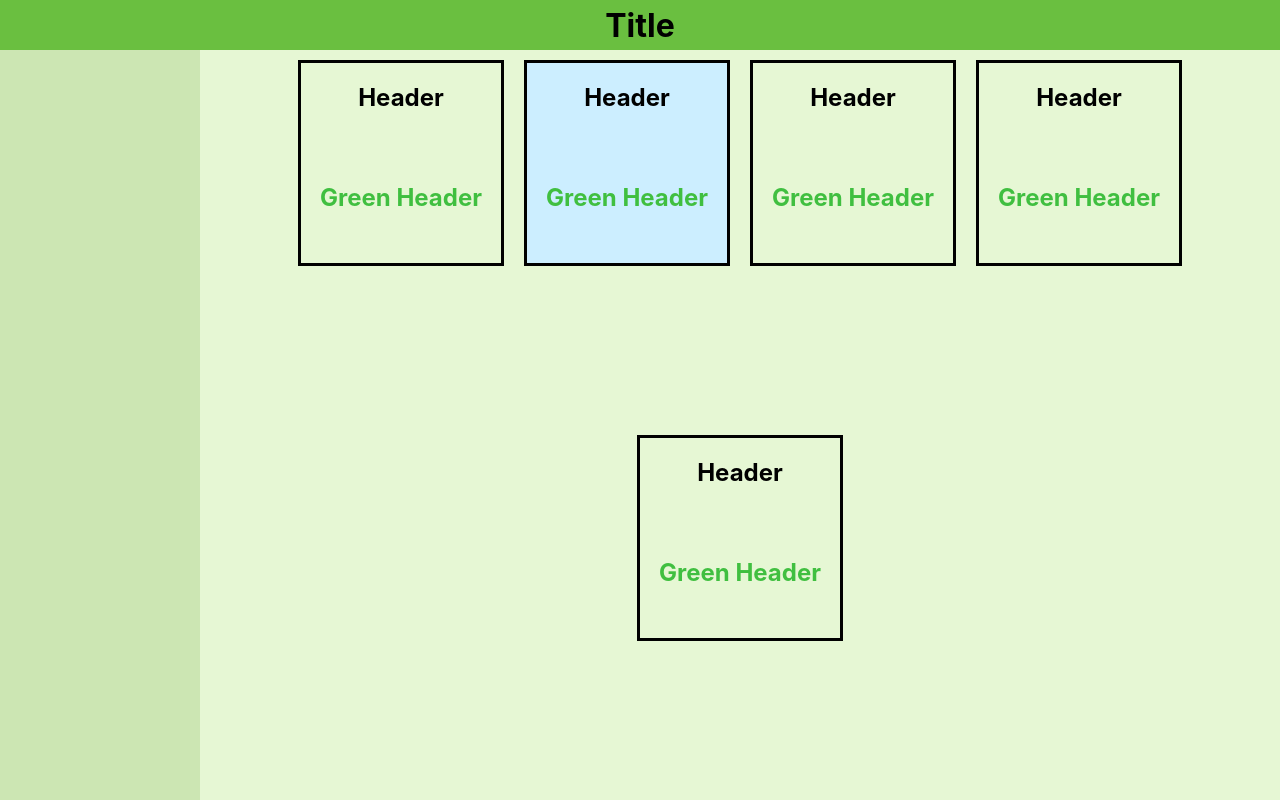
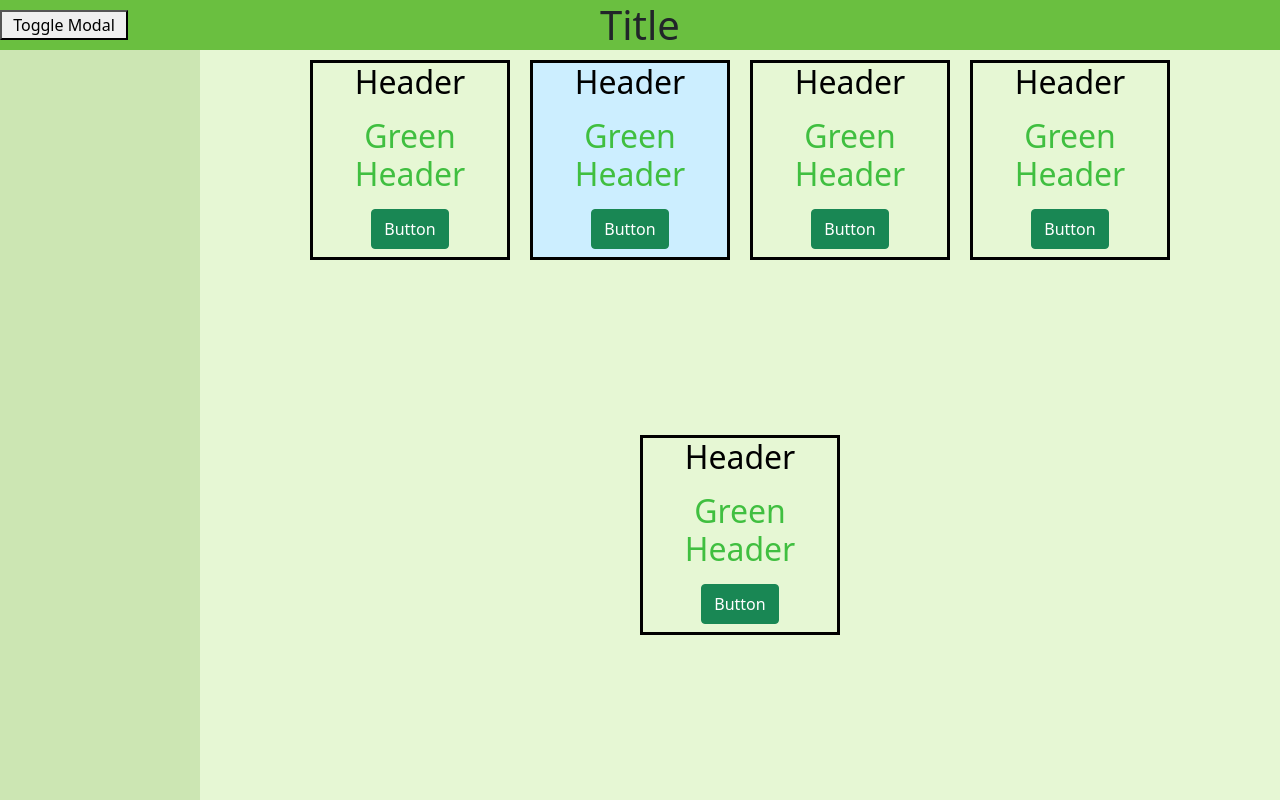
Before and after one commit to Matt-Eva/react-css-and-file-structure, a React (Create React App) app: page / in a window 1280 px wide. Built offline with nearby package versions, Linux system fonts and the light colour scheme.

Commit message:
imported bootstrap and added button

```diff
--- a/package.json
+++ b/package.json
@@ -6,7 +6,9 @@
     "@testing-library/jest-dom": "^5.16.2",
     "@testing-library/react": "^12.1.4",
     "@testing-library/user-event": "^13.5.0",
+    "bootstrap": "^5.1.3",
     "react": "^17.0.2",
+    "react-bootstrap": "^2.2.2",
     "react-dom": "^17.0.2",
     "react-router-dom": "^6.2.2",
     "react-scripts": "5.0.0",
--- a/src/App.js
+++ b/src/App.js
@@ -1,4 +1,5 @@
 import logo from './logo.svg';
+import 'bootstrap/dist/css/bootstrap.min.css'
 import './App.css';
 import Home from './pages/Home/Home';
 import {Routes, Route} from 'react-router-dom'
--- a/src/components/Content/ContentBox.js
+++ b/src/components/Content/ContentBox.js
@@ -1,6 +1,7 @@
 import React from 'react'
 import "./ContentBox.css"
 import ContentCard from './ContentCard'
+
 
 
 function ContentBox() {
--- a/src/components/Content/ContentCard.css
+++ b/src/components/Content/ContentCard.css
@@ -26,3 +26,9 @@
 .content-card__header--green {
     color: hsl(120, 50%, 50%);
 }
+
+.content-card__button-container {
+    display: flex;
+    justify-content: center;
+    height: 40px;
+}
--- a/src/components/Content/ContentCard.js
+++ b/src/components/Content/ContentCard.js
@@ -1,5 +1,6 @@
 import React from 'react'
 import "./ContentCard.css"
+import Button from "react-bootstrap/Button"
 
 function ContentCard(props) {
 
@@ -8,6 +9,9 @@ function ContentCard(props) {
     <div className={`content-card ${isBlue}`}>
       <h2 className="content-card__header"> Header</h2>
       <h2 className="content-card__header content-card__header--green">Green Header</h2>
+      <div className="content-card__button-container">
+        <Button variant="success">Button</Button>
+      </div>
     </div>
   )
 }
--- a/src/components/Header/Header.js
+++ b/src/components/Header/Header.js
@@ -1,10 +1,12 @@
 import React from 'react'
 import "./Header.css"
+import Button from "react-bootstrap/Button"
 
 function Header() {
   return (
     <div className="header">
         <h1 className="header__title">Title</h1>
+        <button className="header__toggle-modal-btn">Toggle Modal</button>
     </div>
   )
 }
```
Also changed, not shown: 1 other file (tests, documents, lock files or other folders).
